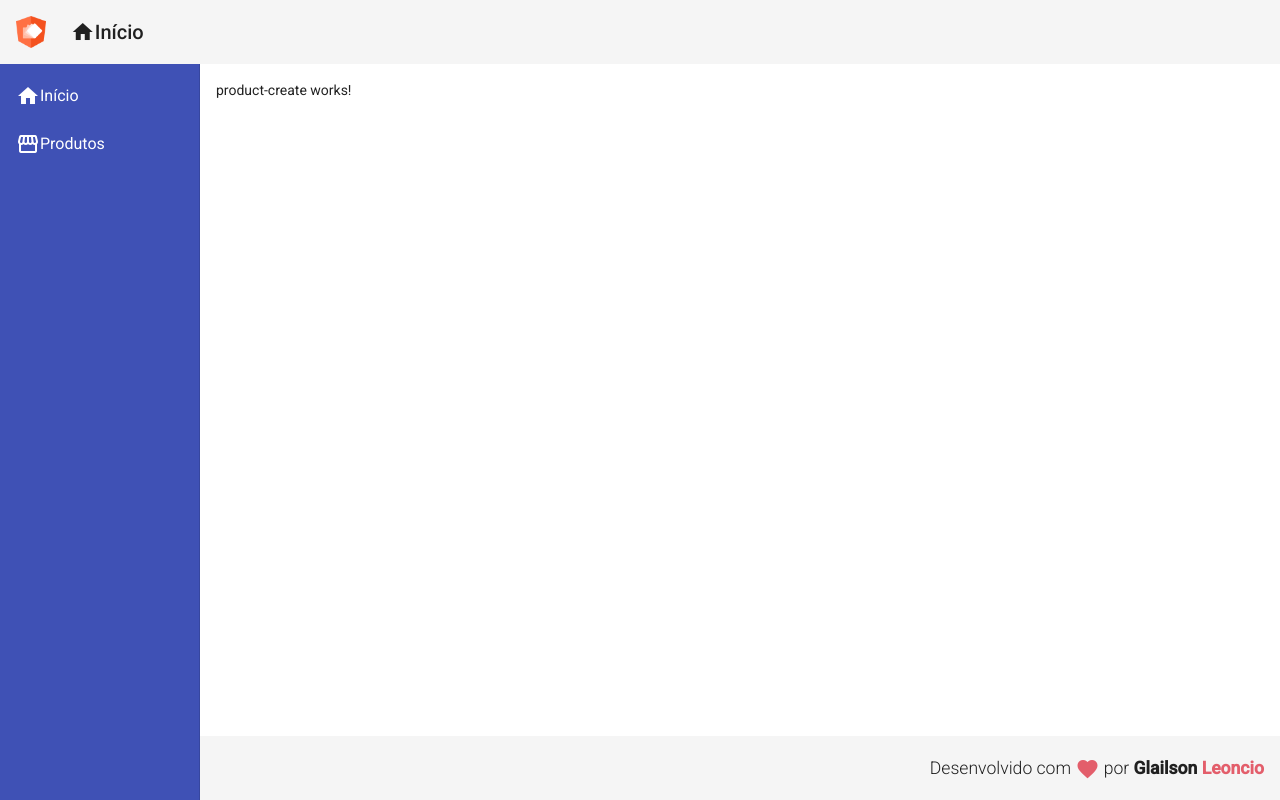
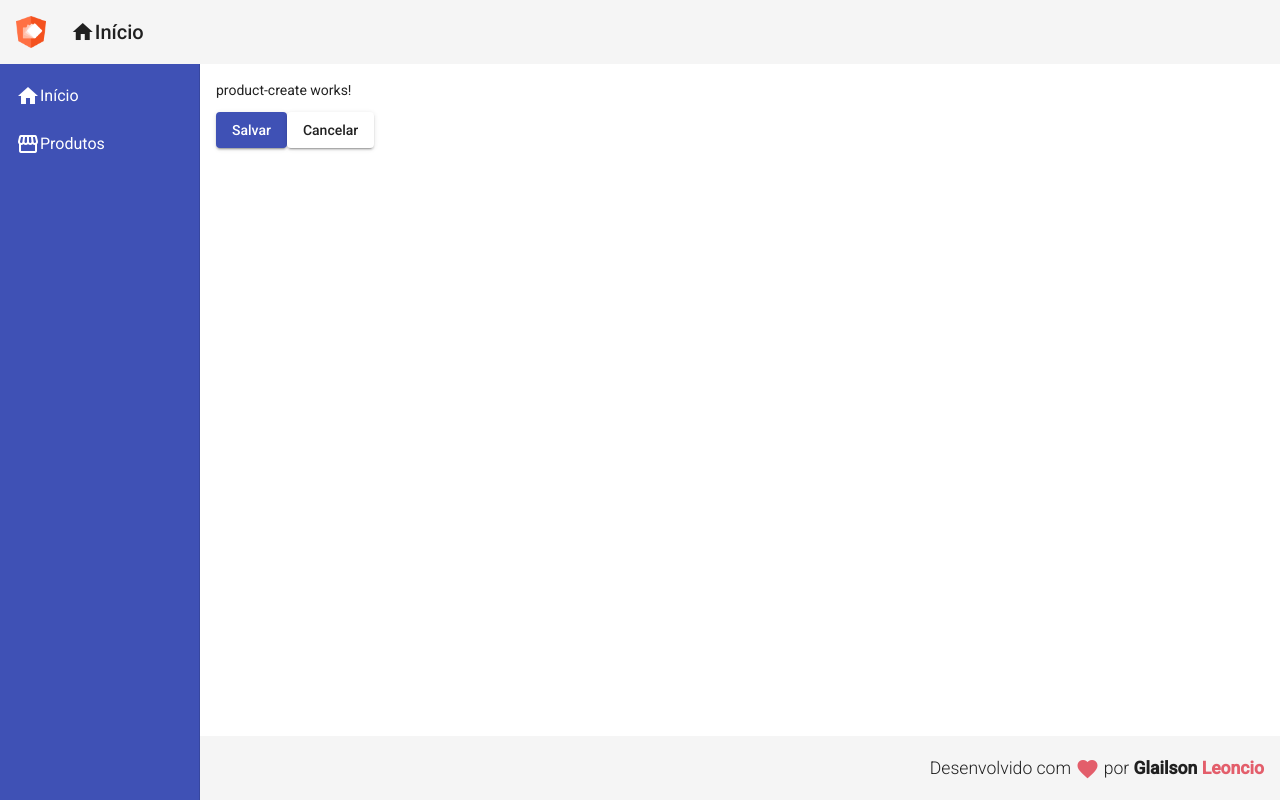
Before and after one commit to glailson/Angular, an Angular app in the folder frontend/: page /products/create in a window 1280 px wide. Built offline with nearby package versions, Linux system fonts and the light colour scheme.

Commit message:
Criação do product service

```diff
--- a/frontend/src/app/app.module.ts
+++ b/frontend/src/app/app.module.ts
@@ -1,3 +1,4 @@
+import { MatSnackBar } from '@angular/material/snack-bar';
 import { NgModule } from '@angular/core';
 import { BrowserModule } from '@angular/platform-browser';
 
@@ -19,6 +20,7 @@ import { RedDirective } from './directives/red.directive';
 import { ForDirective } from './directives/for.directive';
 import { ProductCreateComponent } from './components/product/product-create/product-create.component';
 import { MatButtonModule } from '@angular/material/button';
+import { MatSnackBarModule } from '@angular/material/snack-bar';
 
 
 @NgModule({
@@ -42,7 +44,8 @@ import { MatButtonModule } from '@angular/material/button';
     MatSidenavModule,
     MatListModule,
     MatCardModule,
-    MatButtonModule
+    MatButtonModule,
+    MatSnackBarModule
   ],
   providers: [],
   bootstrap: [AppComponent]
--- a/frontend/src/app/components/product/product-create/product-create.component.html
+++ b/frontend/src/app/components/product/product-create/product-create.component.html
@@ -1 +1,9 @@
 <p>product-create works!</p>
+
+<button mat-raised-button (click)="createProduct()" color="primary">
+    Salvar
+</button>
+
+<button mat-raised-button (click)="cancel()" >
+    Cancelar
+</button>
--- a/frontend/src/app/components/product/product-create/product-create.component.ts
+++ b/frontend/src/app/components/product/product-create/product-create.component.ts
@@ -1,4 +1,6 @@
+import { ProductService } from './../product.service';
 import { Component, OnInit } from '@angular/core';
+import { Router } from '@angular/router';
 
 @Component({
   selector: 'app-product-create',
@@ -7,13 +9,18 @@ import { Component, OnInit } from '@angular/core';
 })
 export class ProductCreateComponent implements OnInit {
 
-  constructor() { }
+  constructor(private productService: ProductService, private router: Router) { }
 
   ngOnInit(): void {
+
   }
 
-  navigateToProductCreate(): void {
-    console.log('Navegando....')
+  createProduct(): void {
+    this.productService.showMessage('Produto criado com sucesso!')
+  }
+
+  cancel(): void {
+    this.router.navigate(['/products'])
   }
 
 }
--- /dev/null
+++ b/frontend/src/app/components/product/product.service.ts
@@ -0,0 +1,18 @@
+import { Injectable } from '@angular/core';
+import { MatSnackBar} from '@angular/material/snack-bar';
+
+@Injectable({
+  providedIn: 'root'
+})
+export class ProductService {
+
+  constructor(private snackBar: MatSnackBar) { }
+
+  showMessage(msg: string) : void {
+    this.snackBar.open(msg, 'x', {
+      duration: 3000,
+      horizontalPosition: "right",
+      verticalPosition: "top"
+    })
+  }
+}
--- a/frontend/src/app/views/product-crud/product-crud.component.html
+++ b/frontend/src/app/views/product-crud/product-crud.component.html
@@ -1,3 +1,3 @@
-<button mat-raised-button (click)="navigateToProductCreate()">
+<button mat-raised-button (click)="navigateToProductCreate()" >
     Novo Produto
 </button>
```
